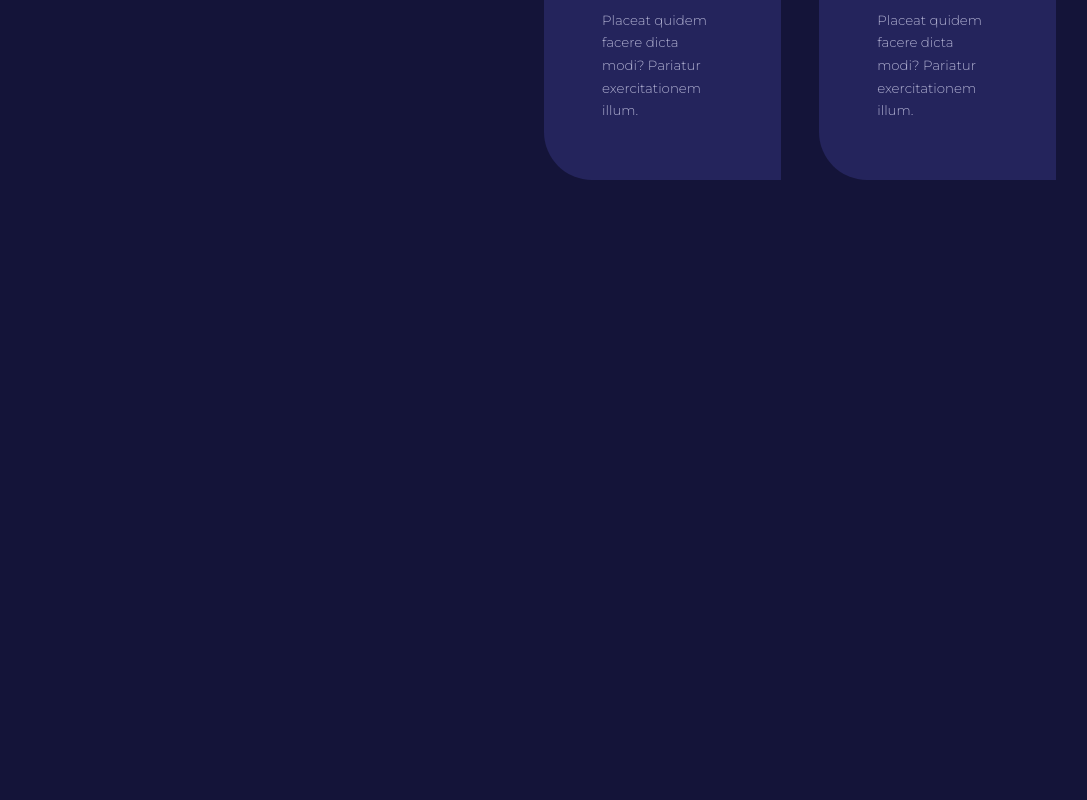
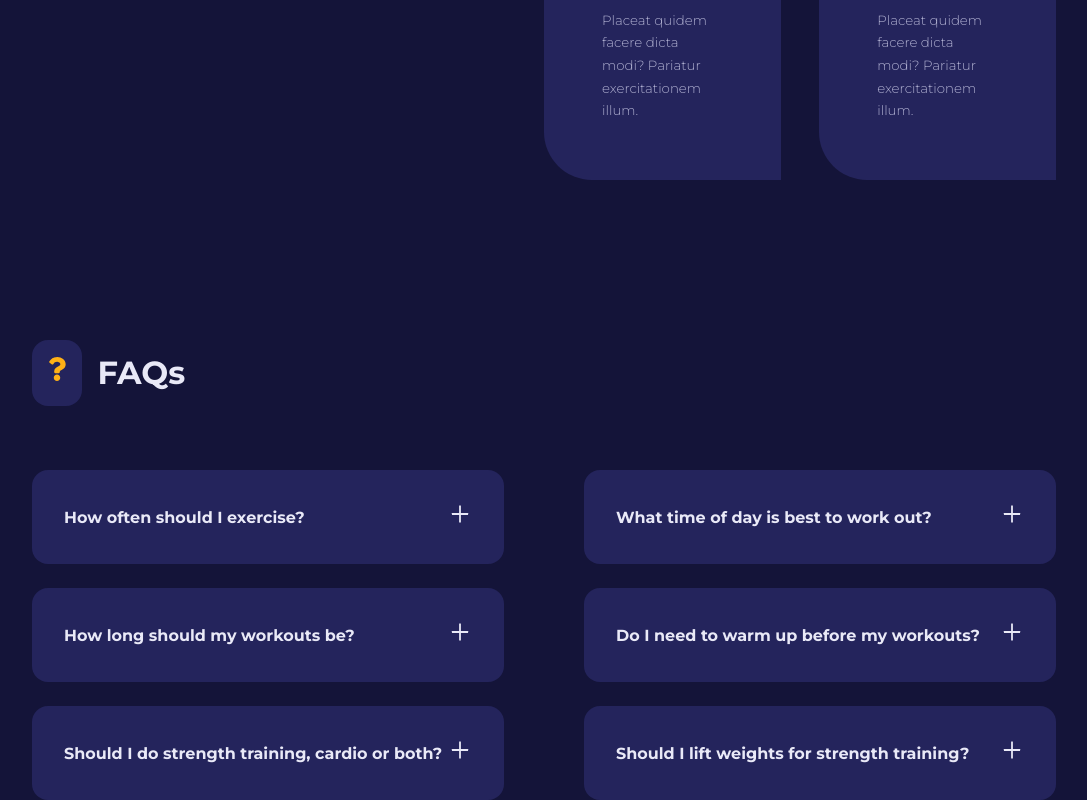
Before and after one commit to douglasmonteirodev/workout-website, a React (Create React App) app: page / in a window 1280 px wide. Shown: the part 2183-2983 px from the top of the page, without its empty margins (96-1183 px from the left). Before the commit the page ends 2363 px from the top, so only its background shows below. Built offline with nearby package versions, Linux system fonts and the light colour scheme.

Commit message:
finalizing FAQ component

```diff
--- /dev/null
+++ b/src/components/FAQ.jsx
@@ -0,0 +1,24 @@
+import { useState } from "react";
+import { AiOutlinePlus } from "react-icons/ai";
+import { AiOutlineMinus } from "react-icons/ai";
+
+const FAQ = ({ question, answer }) => {
+  const [isAnswerShowing, setIsAnswerShowing] = useState(false);
+
+  return (
+    <article
+      className='faq'
+      onClick={() => setIsAnswerShowing((prev) => !prev)}
+    >
+      <div>
+        <h4>{question}</h4>
+        <button className='faq__icon'>
+          {isAnswerShowing ? <AiOutlineMinus /> : <AiOutlinePlus />}
+        </button>
+      </div>
+      {isAnswerShowing && <p> {answer}</p>}
+    </article>
+  );
+};
+
+export default FAQ;
--- /dev/null
+++ b/src/components/FAQs.jsx
@@ -0,0 +1,21 @@
+import SectionHead from "./SectionHead";
+import { FaQuestion } from "react-icons/fa";
+import { faqs } from "../data";
+import FAQ from "./FAQ";
+
+const FAQs = () => {
+  return (
+    <section className='faqs'>
+      <div className='container faqs__container'>
+        <SectionHead icon={<FaQuestion />} title='FAQs' />
+        <div className='faqs__wrapper'>
+          {faqs.map(({ id, question, answer }) => (
+            <FAQ key={id} question={question} answer={answer} />
+          ))}
+        </div>
+      </div>
+    </section>
+  );
+};
+
+export default FAQs;
--- a/src/components/Values.jsx
+++ b/src/components/Values.jsx
@@ -22,7 +22,7 @@
           </p>
           <div className='values__wrapper'>
             {values.map(({ id, icon, title, desc }) => (
-              <Card className='values__value'>
+              <Card className='values__value' key={id}>
                 <span>{icon}</span>
                 <h4>{title}</h4>
                 <small>{desc}</small>
--- a/src/pages/home/Home.jsx
+++ b/src/pages/home/Home.jsx
@@ -1,3 +1,4 @@
+import FAQs from "../../components/FAQs";
 import MainHeader from "../../components/MainHeader";
 import Programs from "../../components/Programs";
 import Values from "../../components/Values";
@@ -9,6 +10,7 @@
       <MainHeader />
       <Programs />
       <Values />
+      <FAQs />
     </>
   );
 };
--- a/src/pages/home/home.css
+++ b/src/pages/home/home.css
@@ -141,3 +141,36 @@
   position: absolute;
   top: -1.5rem;
 }
+
+/* ------------------------------faqs -----------------------------*/
+
+.faqs__wrapper {
+  margin-top: 4rem;
+  display: grid;
+  grid-template-columns: 1fr 1fr;
+  gap: 1.5rem 5rem;
+  align-items: flex-start;
+}
+
+.faq {
+  background: var(--color-gray-500);
+  padding: 2rem;
+  border-radius: 1rem;
+  cursor: pointer;
+}
+
+.faq div {
+  display: flex;
+  justify-content: space-between;
+  align-items: center;
+}
+
+.faq__icon {
+  background: transparent;
+  color: var(--color-gray-100);
+  font-size: 1.5rem;
+}
+
+.faq p {
+  margin-top: 1.5rem;
+}
```
